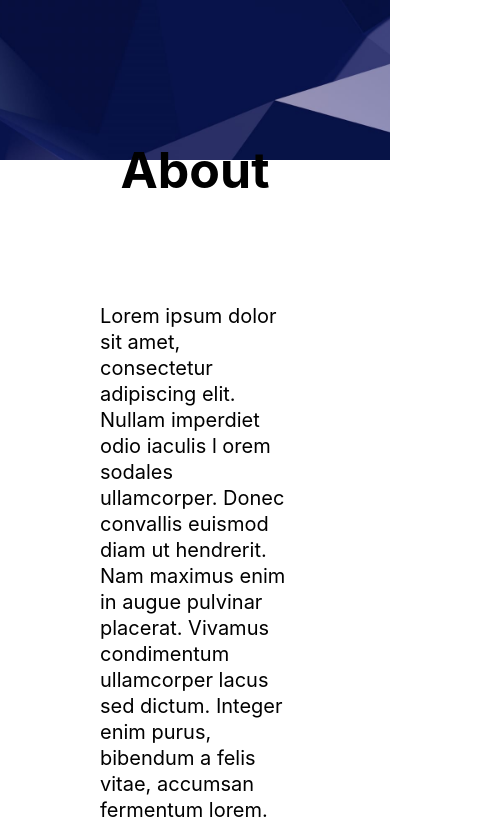
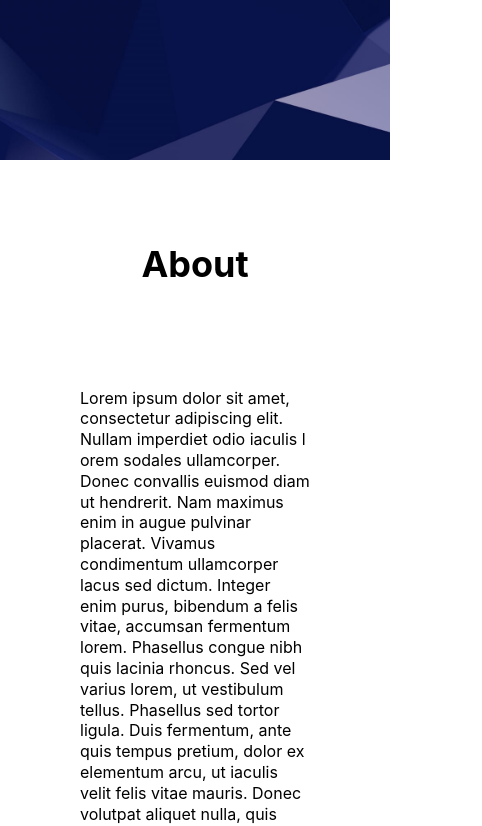
Before and after one commit to Elijah-Dangerfield/Portfolio, a Gatsby site: page / in a window 390 px wide. Shown: the part 800-1626 px from the top of the page, 482 px wide, since content can reach past the window. Built offline with nearby package versions, Linux system fonts and the light colour scheme; Gatsby itself is replaced by a stand-in of ours.

Commit message:
finishes resizing ui

```diff
--- a/src/components/Contact.js
+++ b/src/components/Contact.js
@@ -20,11 +20,19 @@
   &:hover {
     transform: scale(1.2);
   }
+
+  @media (max-width: 640px) ) {
+    width: 82px;
+  }
 `
 
 const Logo = styled.img`
   width: 80px;
   margin: 10px auto 0 auto;
+
+  @media (max-width: 640px) {
+    width: 60px;
+  }
 `
 
 const Title = styled.p`
--- a/src/components/ExperienceCell.js
+++ b/src/components/ExperienceCell.js
@@ -48,12 +48,20 @@
   color: "black";
   margin: 0;
   font-size: 30px;
+
+  @media (max-width: 640px) {
+    font-size: 22px;
+  }
 `
 const Position = styled.h3`
   color: "black";
   font-size: 28px;
   margin-top: 10px;
   font-weight: 200;
+
+  @media (max-width: 640px) {
+    font-size: 18px;
+  }
 `
 
 const DetailsWrapper = styled.div`
@@ -63,4 +71,8 @@
   color: rgba(0, 0, 0, 0.8);
   margin: 0;
   font-size: 20px;
+
+  @media (max-width: 640px) {
+    font-size: 16px;
+  }
 `
--- a/src/components/layout.css
+++ b/src/components/layout.css
@@ -37,7 +37,7 @@
 }
 
 .Hero h1 {
-  margin: 40px;
+  margin: 20px;
   color: white;
   font-size: 60px;
   opacity: 0;
@@ -62,8 +62,8 @@
     font-size: 40px;
   }
 
-  .Hero p {
-    font-size: 24px;
+  .Hero h2 {
+    font-size: 36px;
   }
 }
 
@@ -102,7 +102,7 @@
 
 .AboutSection p {
   color: black;
-  margin: 0 300px 200px;
+  margin: 0 100px 200px;
   font-size: 20px;
 }
 
@@ -114,17 +114,19 @@
   .Cards h2 {
     font-size: 30px;
   }
+
+  .AboutSection p {
+    margin: 0 80px 200px;
+    font-size: 16px;
+  }
+  .AboutSection h2 {
+    margin-top: 400px;
+  }
 }
 
 @media (max-width: 1060px) {
   .CardGroup {
     grid-template-columns: repeat(2, 1fr);
-  }
-
-  .AboutSection p {
-    color: black;
-    margin: 0 100px 200px;
-    font-size: 20px;
   }
 }
 
```
Also changed, not shown: 1 other file.
